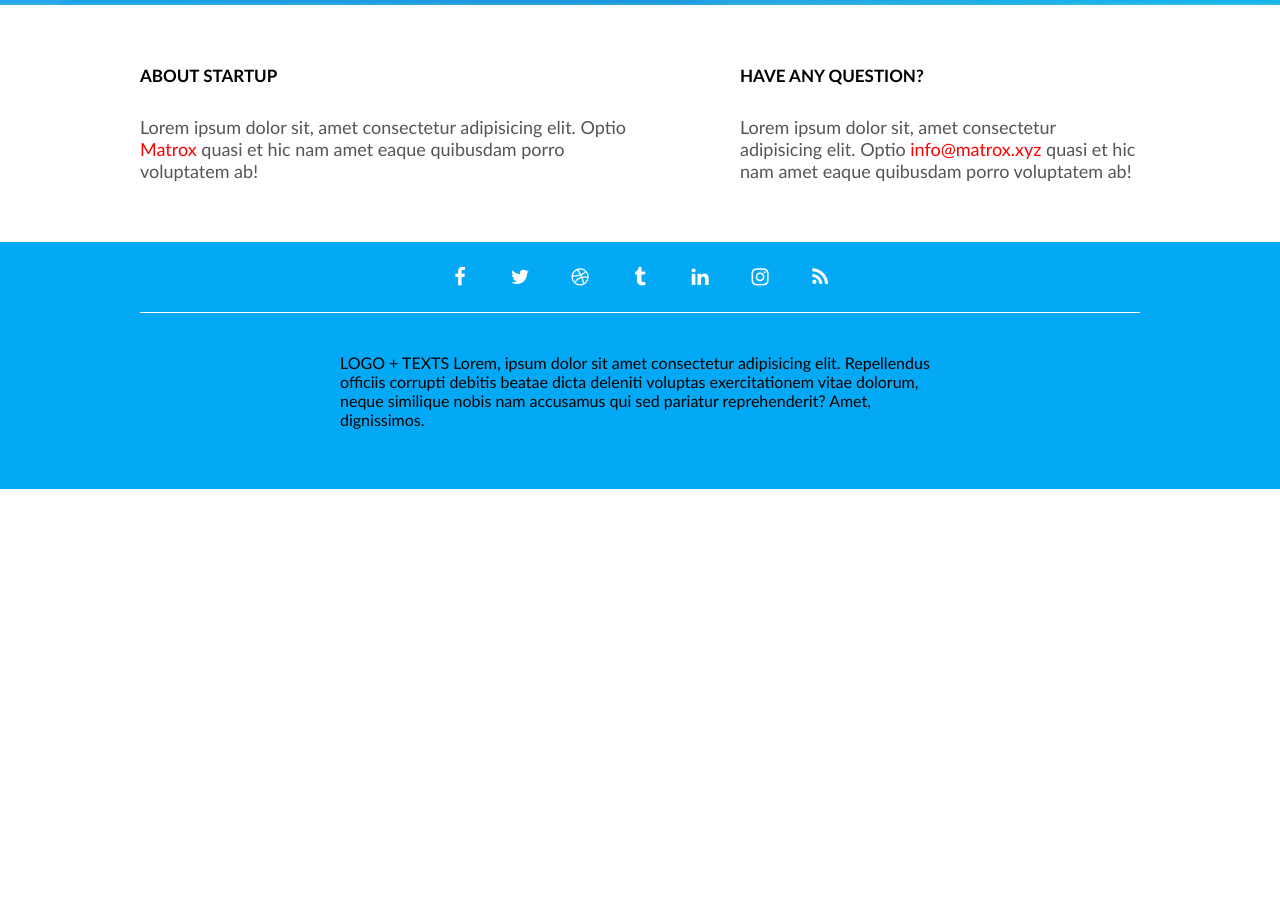
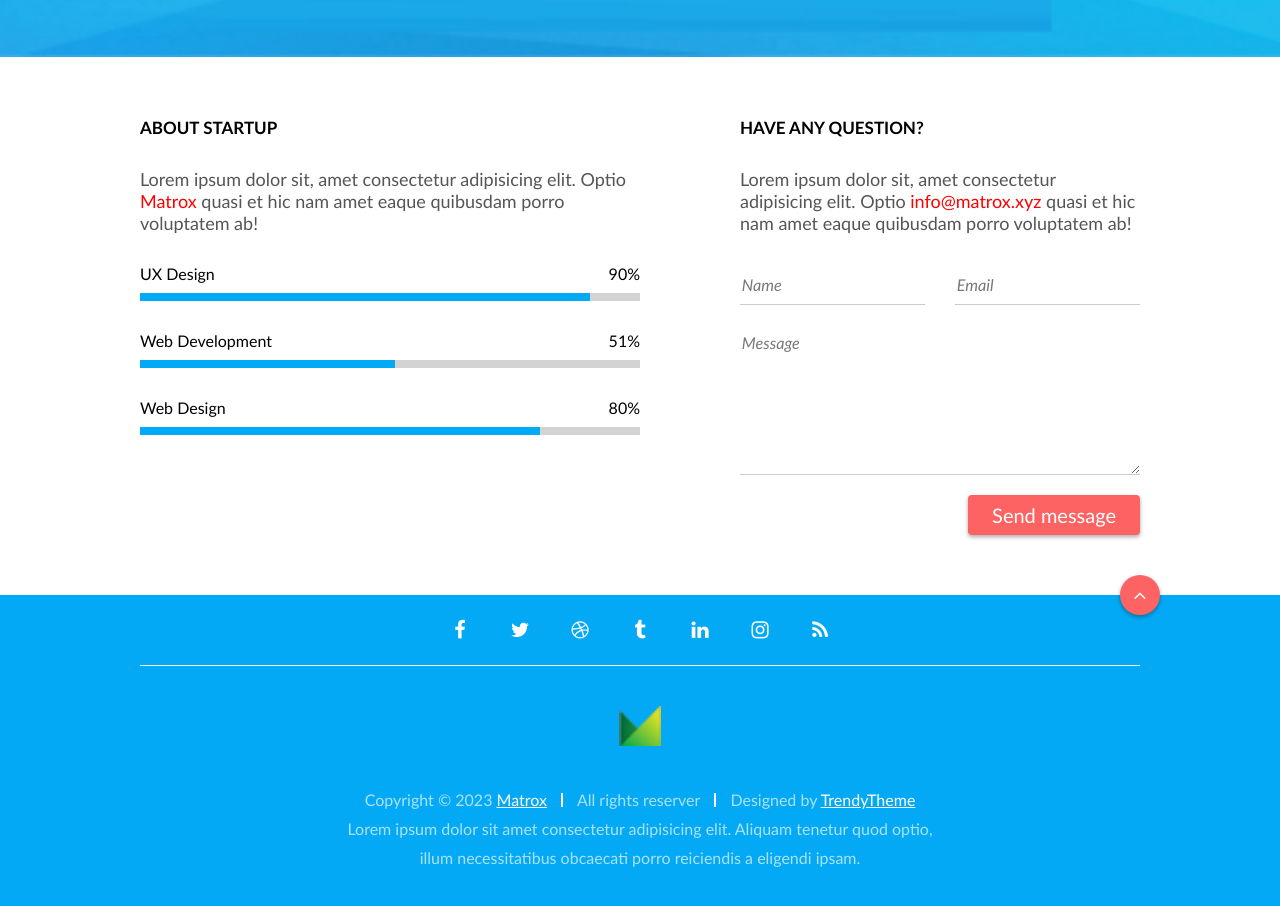
Before and after one commit to sauliusinfo/43-grupe-coming-soon, a website: page index.html in a window 1280 px wide. Shown: the part 866-1772 px from the top of the page. Before the commit the page ends 1355 px from the top, so only its background shows below. Drawn offline with Linux system fonts and the light colour scheme.

Commit message:
Global changes

```diff
--- /dev/null
+++ b/css/components/button.css
@@ -0,0 +1,58 @@
+.btn {
+    display: inline-block;
+    padding: 0.5em 1.2em;
+    background-color: #fd6363;
+    color: #fff;
+    font-family: inherit;
+    font-size: 20px;
+    line-height: 1em;
+    text-decoration: none;
+    border-radius: 0.2em;
+    box-shadow: 0 0.1em 0.2em #0005;
+    border: none;
+    user-select: none;
+    word-spacing: 0;
+    letter-spacing: 0em;
+    cursor: pointer;
+}
+.btn:hover {
+    background-color: #f00;
+    box-shadow: 0 0.1em 0.25em #0007;
+}
+
+.btn.btn-small {
+    font-size: 16px;
+}
+.btn.btn-big {
+    font-size: 28px;
+}
+
+.btn.btn-warning {
+    background-color: orange;
+    color: black;
+}
+.btn.btn-success {
+    background-color: green;
+    color: #fff;
+}
+.btn.btn-info {
+    background-color: blue;
+    color: #fff;
+}
+
+.btn.btn-rect {
+    border-radius: 0;
+}
+.btn.btn-round {
+    border-radius: 1em;
+}
+
+.btn.btn-icon {
+    width: 2em;
+    height: 2em;
+    padding: 0;
+    font-family: FontAwesome;
+    border-radius: 1em;
+    line-height: 2em;
+    text-align: center;
+}
--- a/css/components/clock.css
+++ b/css/components/clock.css
@@ -1,7 +1,7 @@
 .clock {
     display: flex;
     flex-wrap: wrap;
-    width: 50%;
+    width: 100%;
     color: #fff;
 }
 .clock > .time {
--- a/css/components/footer.css
+++ b/css/components/footer.css
@@ -2,13 +2,19 @@
     padding-top: 0;
 }
 
+.footer-logo {
+    height: 40px;
+    margin: 40px;
+}
+
 .footer .socials {
+    display: flex;
     flex-direction: row;
     justify-content: center;
     flex-wrap: wrap;
     gap: 10px;
+    width: 100%;
     padding: 10px;
-    margin-bottom: 40px;
     border-bottom: 1px solid #fff;
 }
 .footer .socials > .social {
@@ -26,3 +32,56 @@
     color: #03a9f4;
     background-color: #fff;
 }
+
+.footer .row {
+    position: relative;
+}
+.back-to-top {
+    position: absolute;
+    top: -1em;
+    right: -1em;
+}
+
+.footer > .short-row {
+    display: flex;
+    flex-direction: column;
+    justify-content: center;
+    align-items: center;
+    color: #fffa;
+    text-align: center;
+    line-height: 1.8em;
+}
+.footer > .short-row a {
+    color: #fff;
+}
+
+.footer .trio {
+    display: flex;
+    gap: 0 30px;
+}
+.footer .trio p {
+    position: relative;
+}
+.footer .trio p + p::before {
+    content: '';
+    display: inline-block;
+    width: 2px;
+    height: 14px;
+    background-color: #fff;
+    position: absolute;
+    left: -15px;
+    top: 50%;
+    transform: translate(-50%, -50%);
+}
+
+@media (max-width: 700px) {
+    .footer .trio {
+        flex-direction: column;
+    }
+    .footer .trio p + p::before {
+        display: none;
+    }
+    .back-to-top {
+        display: none;
+    }
+}
--- /dev/null
+++ b/css/components/form.css
@@ -0,0 +1,44 @@
+.form {
+    display: flex;
+    flex-wrap: wrap;
+    gap: 20px 30px;
+}
+
+.form label {
+    display: none;
+}
+
+.form > .input,
+.form > .textarea {
+    width: 100%;
+    padding: 0.5em 0.1em;
+    font-family: inherit;
+    font-size: 18px;
+    line-height: 1em;
+    border: none;
+    border-bottom: 1px solid #ccc;
+}
+.form > .input {
+    width: calc(50% - 15px);
+}
+.form > .textarea {
+    resize: vertical;
+    min-height: 100px;
+    height: 150px;
+    max-height: 400px;
+}
+
+.form ::placeholder {
+    color: #777;
+    font-style: italic;
+    font-size: 0.9em;
+}
+.form :focus-visible {
+    outline-color: red;
+}
+
+@media (max-width: 1100px) {
+    .form > .input {
+        width: 100%;
+    }
+}
--- /dev/null
+++ b/css/components/progress-bar.css
@@ -0,0 +1,36 @@
+.progress-bar {
+    display: flex;
+    flex-direction: column;
+    gap: 10px;
+    font-size: 16px;
+}
+.progress-bar > .top {
+    display: flex;
+    justify-content: space-between;
+    align-items: center;
+}
+/* .progress-bar > .top > .label {
+} */
+/* .progress-bar > .top > .value {
+} */
+.progress-bar > .progress {
+    width: 100%;
+    height: 8px;
+    background-color: lightgrey;
+    overflow: hidden;
+}
+.progress-bar > .progress > .bar {
+    width: 50%;
+    height: 100%;
+    background-color: #03a9f4;
+    animation: loading 2s;
+}
+
+@keyframes loading {
+    0% {
+        transform: translateX(-100%);
+    }
+    100% {
+        transform: translateX(0);
+    }
+}
--- a/css/pages/home.css
+++ b/css/pages/home.css
@@ -6,9 +6,12 @@
 @import '../3rd-party/font-awesome.min.css';
 
 /* components */
+@import '../components/button.css';
 @import '../components/clock.css';
 @import '../components/footer.css';
+@import '../components/form.css';
 @import '../components/mouse.css';
+@import '../components/progress-bar.css';
 @import '../components/rectangle.css';
 
 /* CUSTOM STYLE */
@@ -33,9 +36,11 @@
 .hero .logo {
     height: 50px;
 }
+
 .hero .title {
     font-size: 80px;
 }
+
 .hero .description {
     font-size: 20px;
 }
@@ -44,16 +49,34 @@
     text-transform: uppercase;
     font-size: 17px;
 }
+
 .content-description {
     color: #555;
     font-size: 18px;
 }
+
 .content-description > a {
     color: red;
     text-decoration: none;
 }
+
 .content-description > a:hover {
     text-decoration: underline;
+}
+
+.main-content .form .btn {
+    margin-left: auto;
+}
+
+.hero > .short-row {
+    position: relative;
+}
+
+.red {
+    width: 60px;
+    height: 60px;
+    background-color: red;
+    position: absolute;
 }
 
 @media (max-width: 600px) {
--- a/index.html
+++ b/index.html
@@ -14,7 +14,6 @@
                 <img class="logo" src="./img/logo.png" alt="Logo">
                 <h1 class="title">Coming soon</h1>
                 <p class="description">Lorem ipsum dolor sit, amet consectetur adipisicing elit. Reiciendis inventore voluptates consectetur! Ullam, nihil necessitatibus maiores consectetur ipsum, ad quasi odio mollitia quam error quis. Lorem ipsum dolor sit amet consectetur, adipisicing elit. Delectus facilis voluptate ea unde deserunt incidunt quo, temporibus, nihil suscipit quam quia repudiandae deleniti vero! Iste qui dolores error ducimus voluptatibus!</p>
-            </div>
                 <div class="clock">
                     <div class="time">
                         <div class="value">432</div>
@@ -33,26 +32,62 @@
                         <div class="label">Seconds</div>
                     </div>
                 </div>
-            <br>
                 <div class="mouse"></div>
-            <br>
                 <div class="rectangle"></div>
+            </div>
         </section>
-        <section class="container main-content">
+        <section id="turinys" class="container main-content">
             <div class="row">
-                <div class="column">
+                <div id="about" class="column">
                     <h2 class="content-title">About startup</h2>
                     <p class="content-description">Lorem ipsum dolor sit, amet consectetur adipisicing elit. Optio <a href="./">Matrox</a> quasi et hic nam amet eaque quibusdam porro voluptatem ab!</p>
+                    <div class="progress-bar">
+                        <div class="top">
+                            <div class="label">UX Design</div>
+                            <div class="value">90%</div>
                         </div>
-                <div class="column right">
+                        <div class="progress">
+                            <div class="bar" style="width: 90%;"></div>
+                        </div>
+                    </div>
+                    <div class="progress-bar">
+                        <div class="top">
+                            <div class="label">Web Development</div>
+                            <div class="value">51%</div>
+                        </div>
+                        <div class="progress">
+                            <div class="bar" style="width: 51%;"></div>
+                        </div>
+                    </div>
+                    <div class="progress-bar">
+                        <div class="top">
+                            <div class="label">Web Design</div>
+                            <div class="value">80%</div>
+                        </div>
+                        <div class="progress">
+                            <div class="bar" style="width: 80%;"></div>
+                        </div>
+                    </div>
+                </div>
+                <div id="question" class="column right">
                     <h2 class="content-title">Have any question?</h2>
                     <p class="content-description">Lorem ipsum dolor sit, amet consectetur adipisicing elit. Optio <a href="mailto:info@matrox.xyz">info@matrox.xyz</a> quasi et hic nam amet eaque quibusdam porro voluptatem ab!</p>
+                    <form class="form">
+                        <label for="name">Name</label>
+                        <input id="name" class="input" type="text" placeholder="Name">
+                        <label for="email">Email</label>
+                        <input id="email" class="input" type="email" placeholder="Email">
+                        <label for="message">Message</label>
+                        <textarea class="textarea" name="" id="message" placeholder="Message"></textarea>
+                        <button class="btn" type="submit">Send message</button>
+                    </form>
                 </div>
             </div>
         </section>
     </main>
     <footer class="container bg-main footer">
-        <div class="row socials">
+        <div class="row">
+            <div class="socials">
                 <a href="./" target="_blank" class="social fa fa-facebook"></a>
                 <a href="./" target="_blank" class="social fa fa-twitter"></a>
                 <a href="./" target="_blank" class="social fa fa-dribbble"></a>
@@ -61,9 +96,18 @@
                 <a href="./" target="_blank" class="social fa fa-instagram"></a>
                 <a href="./" target="_blank" class="social fa fa-rss"></a>
             </div>
+            <a href="#" class="btn btn-icon back-to-top fa fa-angle-up"></a>
+        </div>
         <div class="short-row">
-            LOGO + TEXTS Lorem, ipsum dolor sit amet consectetur adipisicing elit. Repellendus officiis corrupti debitis beatae dicta deleniti voluptas exercitationem vitae dolorum, neque similique nobis nam accusamus qui sed pariatur reprehenderit? Amet, dignissimos.
+            <img class="footer-logo" src="./img/logo.png" alt="Logo">
+            <div class="trio">
+                <p>Copyright &copy; 2023 <a href="#">Matrox</a></p>
+                <p>All rights reserver</p>
+                <p>Designed by <a href="#" target="_blank">TrendyTheme</a></p>
+            </div>
+            <p>Lorem ipsum dolor sit amet consectetur adipisicing elit. Aliquam tenetur quod optio, illum necessitatibus obcaecati porro reiciendis a eligendi ipsam.</p>
         </div>
     </footer>
 </body>
+
 </html>
```
Also changed, not shown: index2.html (added). Lines whose indentation alone changed are shown as unchanged.
